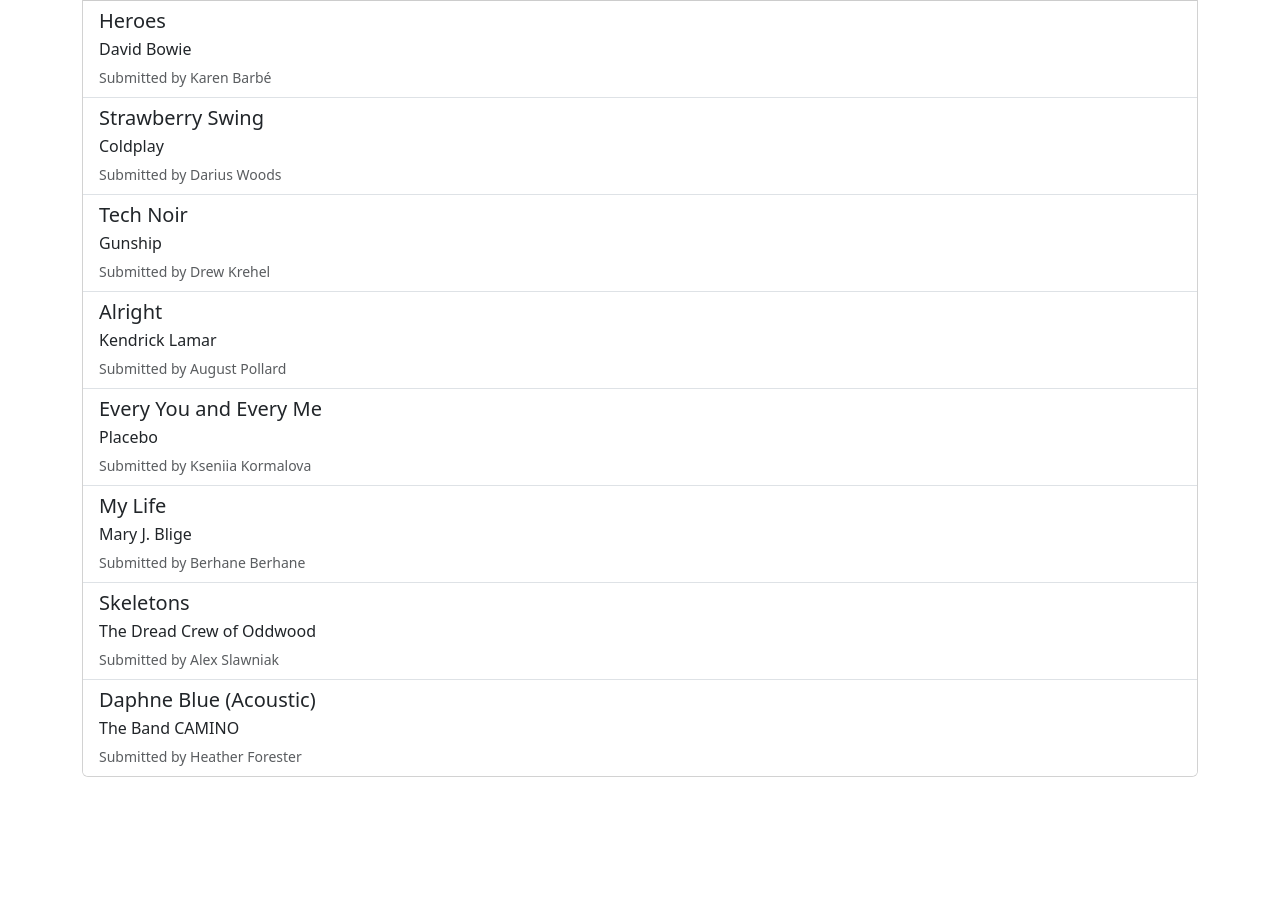
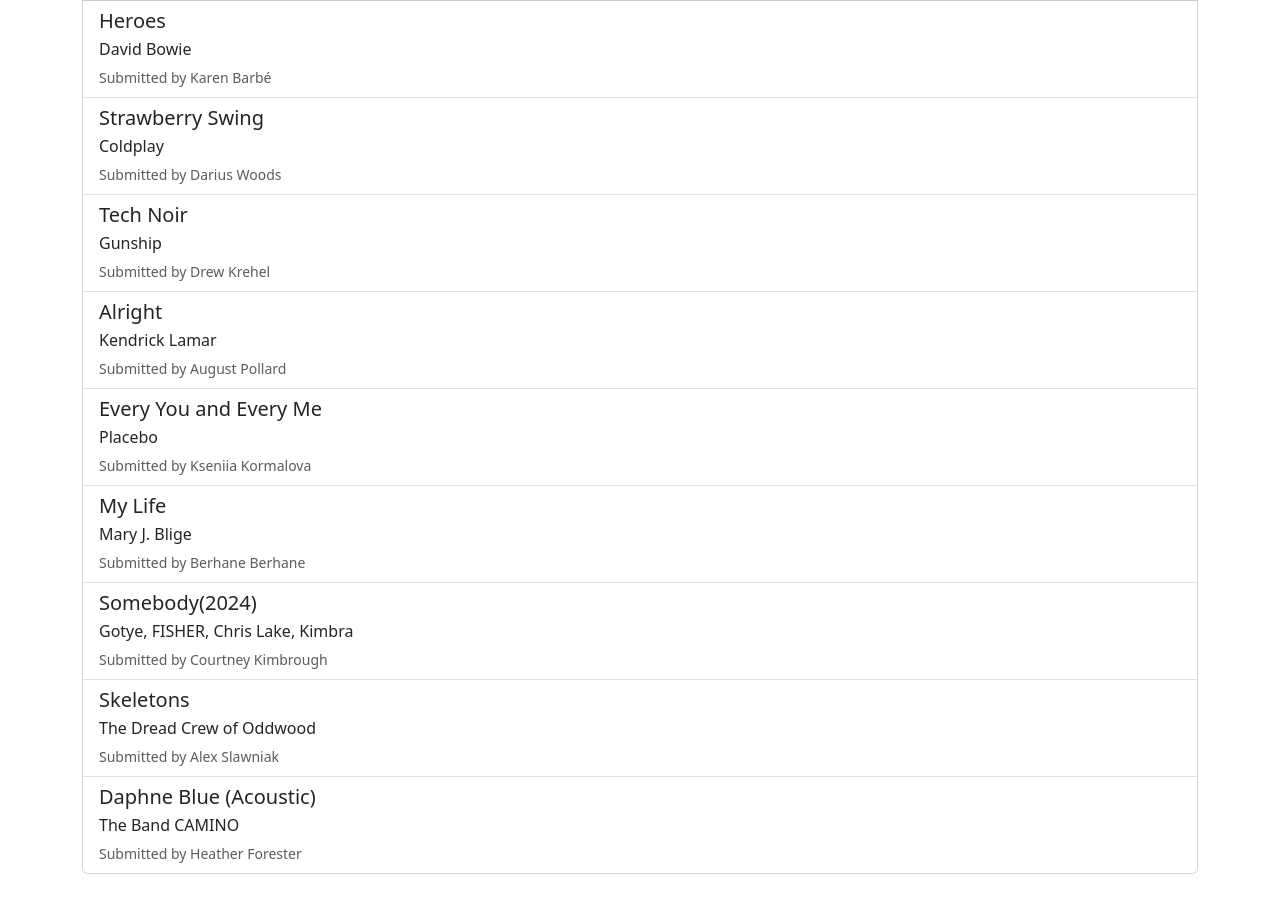
Before and after one commit to dpi-tta-projects/pr-playlist, a website: page index.html in a window 1280 px wide. Shown: the part 3359-4257 px from the top of the page. Before the commit the page ends 4160 px from the top, so only its background shows below. Drawn offline with nearby package versions, Linux system fonts and the light colour scheme; a script that the page names is missing.

Commit message:
Add song

```diff
--- a/index.html
+++ b/index.html
@@ -440,6 +440,16 @@
           </small>
         </a>
         <a
+          href="https://www.youtube.com/watch?v=6tzzrNS56x8"
+          class="list-group-item list-group-item-action"
+        >
+        <div class="d-flex w-100 justify-content-between">
+            <h5 class="mb-1">Somebody(2024)</h5>
+          </div>
+          <p class="mb-1">Gotye, FISHER, Chris Lake, Kimbra</p>
+          <small class="text-body-secondary">Submitted by Courtney Kimbrough</small>
+        </a>
+        <a
           href="https://youtu.be/qCFvJMkj47I"
           class="list-group-item list-group-item-action"
         >
```
